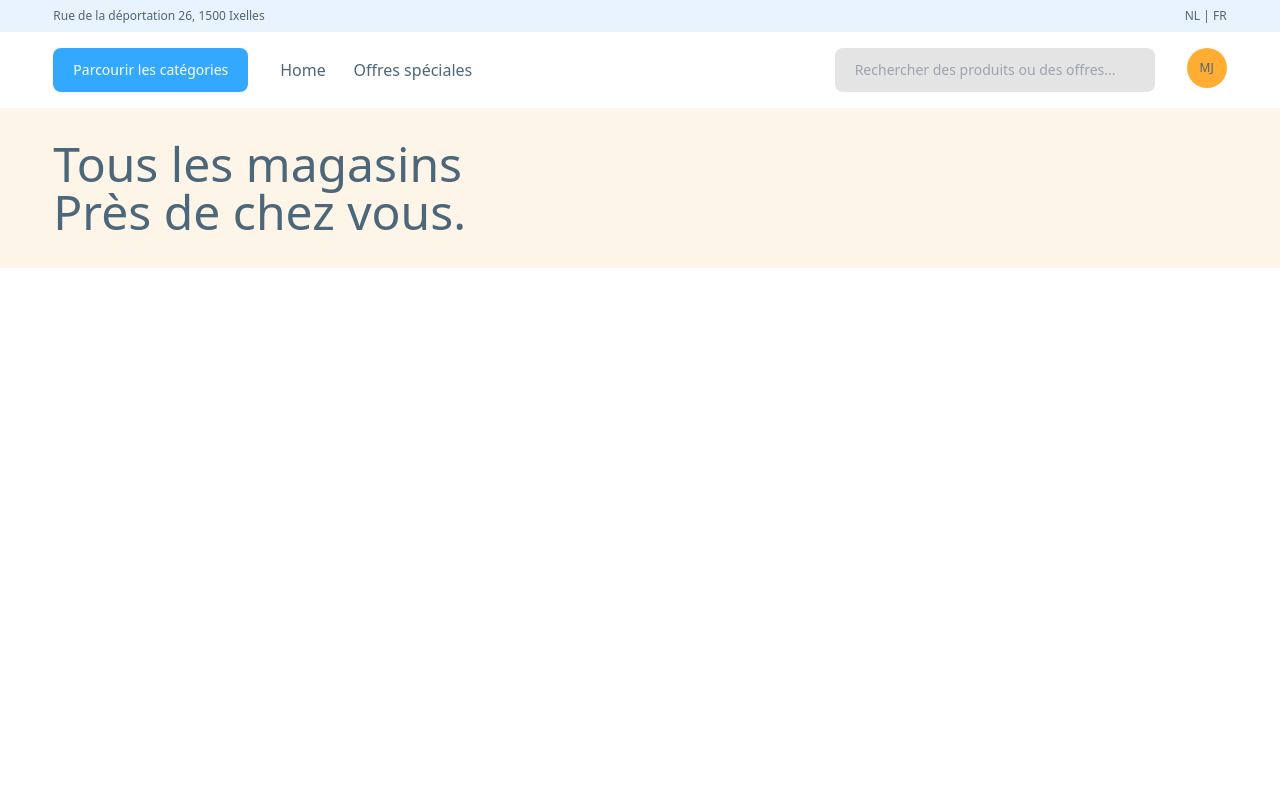
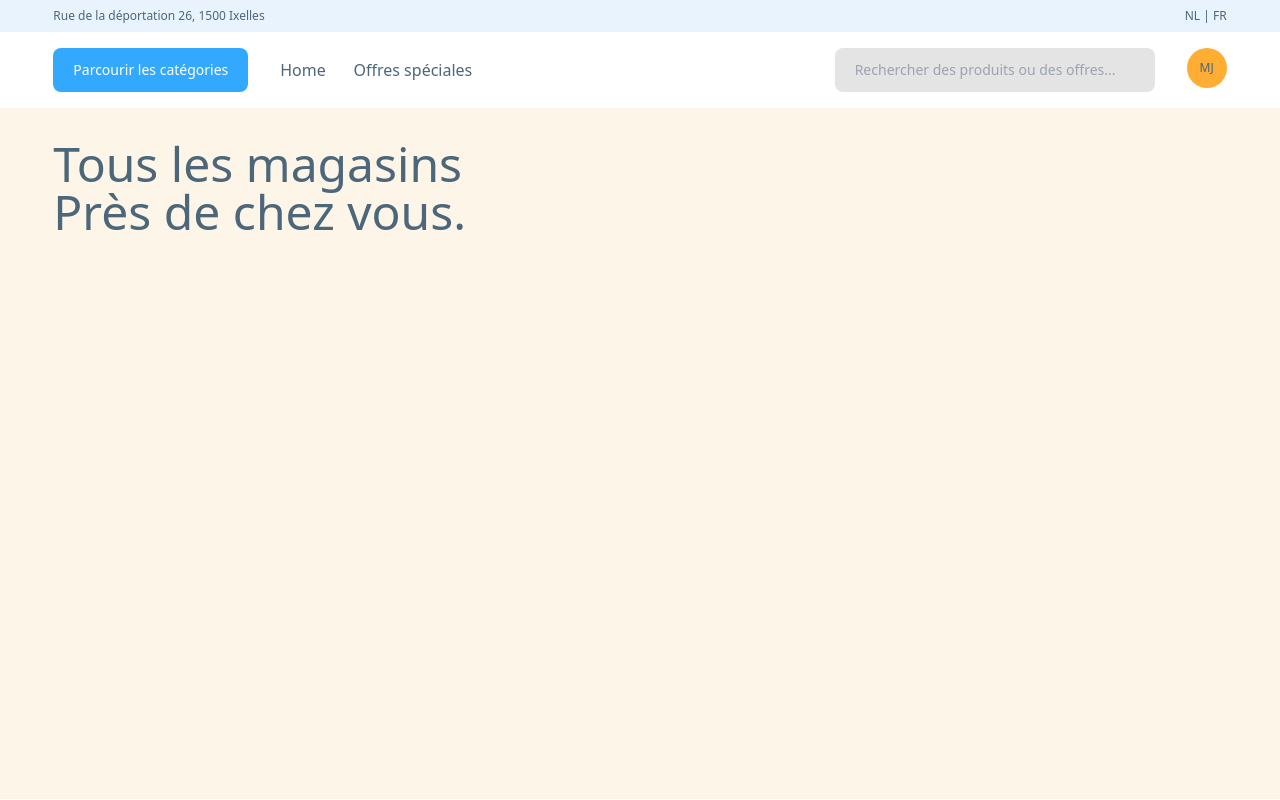
Before and after one commit to julienmatondotezolo/courseco_web, a Next.js app: page /stores in a window 1280 px wide. Built offline with nearby package versions, Linux system fonts and the light colour scheme.

Commit message:
adding height to body

```diff
--- a/pages/stores.tsx
+++ b/pages/stores.tsx
@@ -29,7 +29,9 @@ export default function Stores() {
       <header className="flex flex-wrap mx-auto w-11/12 md:max-w-screen-xl">
         <Navigation />
       </header>
-      <StoresFinder />
+      <main className="h-[calc(100vh-10.5rem)] md:h-[calc(100vh-6.8rem)]">
+        <StoresFinder />
+      </main>
     </>
   );
 }
```
